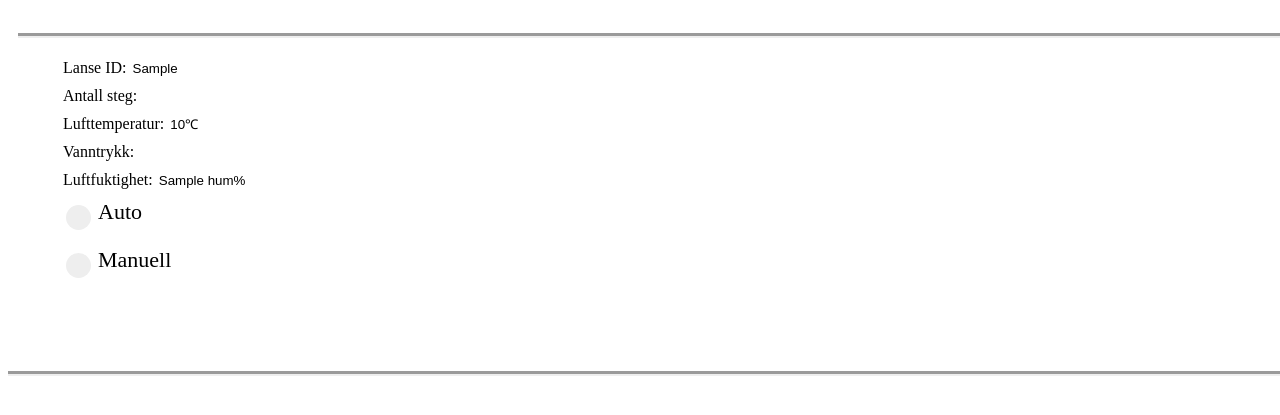
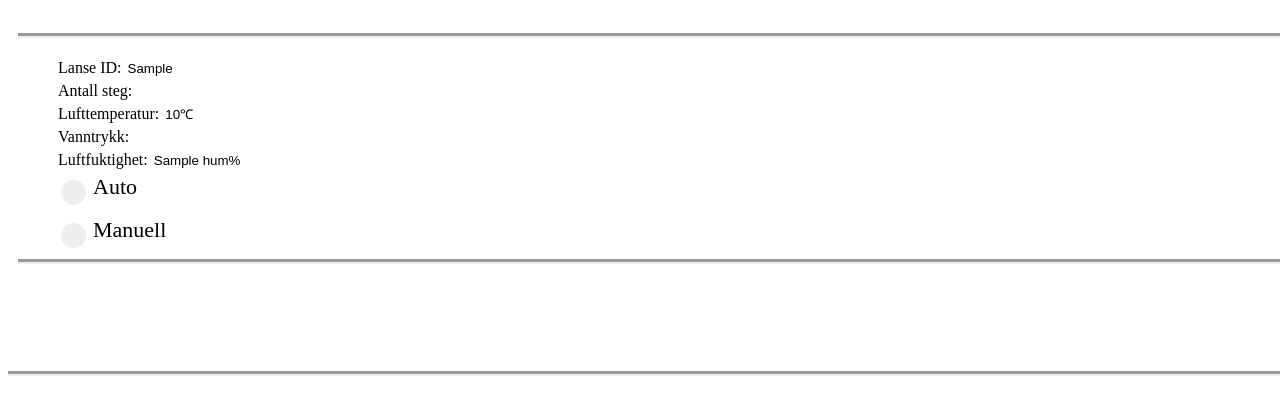
Before and after one commit to Snolanse/Server, a Django app: template lanseside/startside/templates/lansestyring/lansestyring.html in a window 1280 px wide. Shown: the top 415 px of the page. Run offline with Django 3.2, Linux system fonts and the light colour scheme; the template is opened without the code that fills it: most values are stand-ins (such as "Sample title", 1, 10 or a date in 2020).

Commit message:
Update lansestyring.css

```diff
--- a/lanseside/startside/static/lansestyring/lansestyring.css
+++ b/lanseside/startside/static/lansestyring/lansestyring.css
@@ -3,6 +3,7 @@
     width: 100%;
     margin-top: 10px;
     border-top: 5px groove;
+    border-bottom: 5px groove;
 }
 
 #infoomlanse ul {
@@ -32,7 +33,7 @@
     #infoomlanse ul li {
         margin-top: auto;
         list-style-type: none;
-        padding: 5px;
+        padding-top: 5px;
     }
 
 /* Boksen rundt glideren til knappen */
```
